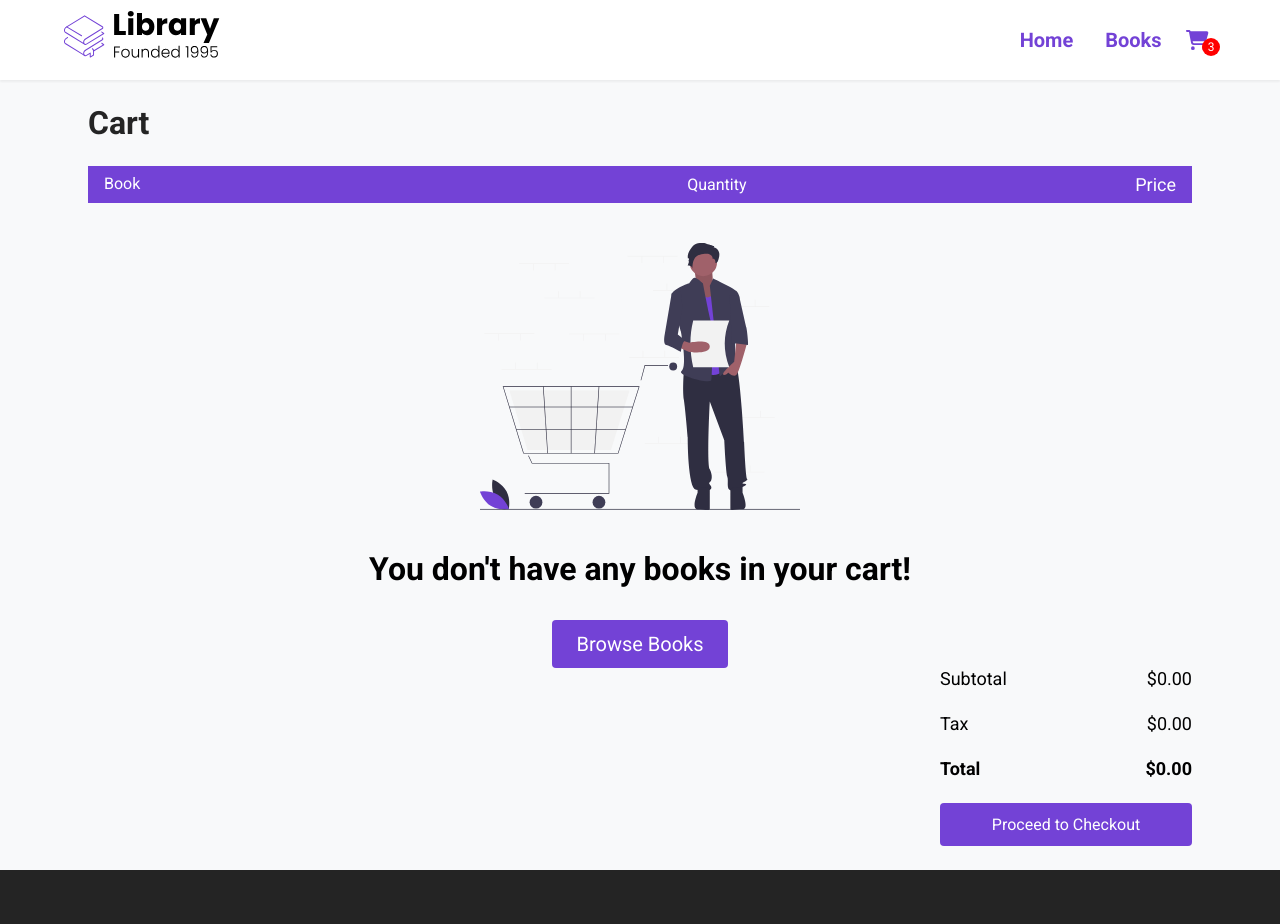
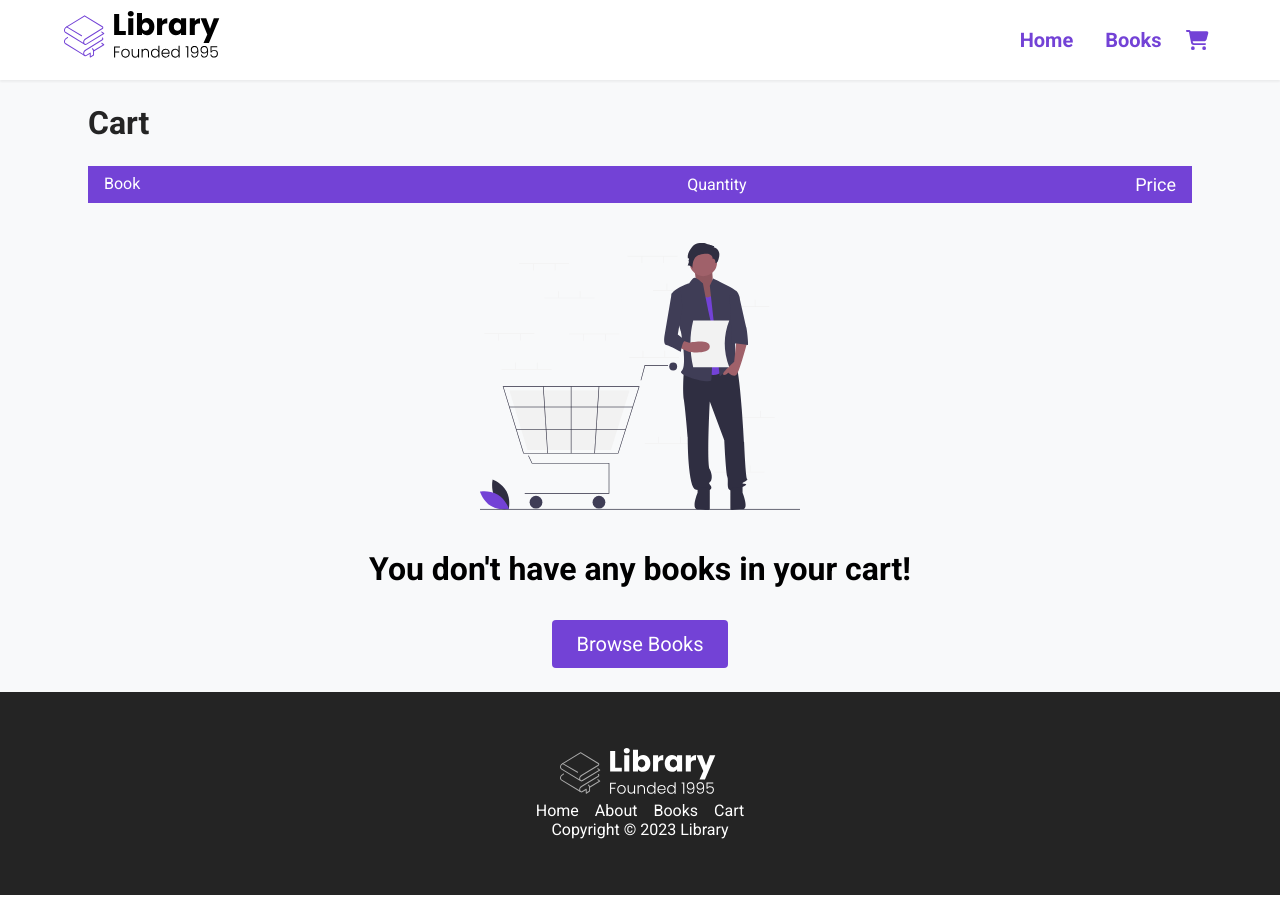
Before and after one commit to fnalviar/Library-React, a React (Create React App) app: page /cart in a window 1280 px wide. Shown: the top 924 px of the page. After the commit the page ends 895 px from the top, so only its background shows below. Built offline with nearby package versions, Linux system fonts and the light colour scheme.

Commit message:
completed

```diff
--- a/src/App.js
+++ b/src/App.js
@@ -12,24 +12,6 @@ function App() {
   const [cart, setCart] = useState([]);
 
   function addToCart(book) {
-    // const duplicateItem = cart.find((item) => +item.id === +book.id);
-    // if (duplicateItem) {
-    //   setCart(
-    //     cart.map((item) => {
-    //       if (item.id === duplicateItem.id) {
-    //         return {
-    //           ...item,
-    //           quantity: item.quantity + 1,
-    //         };
-    //       } else {
-    //         return item;
-    //       }
-    //     })
-    //   );
-    // } else {
-    //   setCart([...cart, { ...book, quantity: 1 }]);
-    // }
-
     setCart([...cart, { ...book, quantity: 1 }]);
   }
 
@@ -48,17 +30,22 @@ function App() {
 
   function removeItem(item) {
     setCart(cart.filter((book) => book.id !== item.id));
-    console.log("removeItem", item);
   }
 
-  useEffect(() => {
-    console.log(cart);
-  }, [cart]);
+  function numberOfItems() {
+    let counter = 0;
+    cart.forEach((item) => {
+      counter += item.quantity;
+    });
+    return counter;
+  }
+
+  useEffect(() => {}, [cart]);
 
   return (
     <Router>
       <div className="App">
-        <Nav />
+        <Nav numberOfItems={numberOfItems()} />
         <Route path="/" exact component={Home} />
         <Route path="/books" exact render={() => <Books books={books} />} />
         <Route
--- a/src/components/Book.jsx
+++ b/src/components/Book.jsx
@@ -1,14 +1,36 @@
-import React from "react";
+import React, { useEffect, useRef, useState } from "react";
 import { Link } from "react-router-dom";
+import Price from "./ui/Price";
 import Rating from "./ui/Rating";
-import Price from "./ui/Price";
 
 const Book = ({ book }) => {
+  const [img, setImg] = useState();
+
+  const mountedRef = useRef(true);
+
+  useEffect(() => {
+    const image = new Image();
+    image.src = book.url;
+    image.onload = () => {
+      setTimeout(() => {
+        if (mountedRef.current) {
+          setImg(image);
+        }
+      }, 300);
+    };
+    return () => {
+      // When the component unmounts
+      mountedRef.current = false;
+    };
+  });
+
   return (
     <div className="book">
+      {img ? (
+        <>
           <Link to={`/books/${book.id}`}>
             <figure className="book__img--wrapper">
-          <img src={book.url} alt="Book Image" />
+              <img className="book__img" src={img.src} alt="Book Image" />
             </figure>
           </Link>
           <div className="book__title">
@@ -17,7 +39,20 @@ const Book = ({ book }) => {
             </Link>
           </div>
           <Rating rating={book.rating} />
-      <Price salePrice={book.salePrice} originalPrice={book.originalPrice} />
+          <Price
+            salePrice={book.salePrice}
+            originalPrice={book.originalPrice}
+          />
+        </>
+      ) : (
+        <>
+          <div className="book__img--skeleton">
+            <div className="skeleton book__title--skeleton"></div>
+            <div className="skeleton book__rating--skeleton"></div>
+            <div className="skeleton book__price--skeleton"></div>
+          </div>
+        </>
+      )}
     </div>
   );
 };
--- a/src/components/Nav.jsx
+++ b/src/components/Nav.jsx
@@ -3,8 +3,7 @@ import { FontAwesomeIcon } from "@fortawesome/react-fontawesome";
 import LibraryLogo from "../assets/Library.svg";
 import { Link } from "react-router-dom";
 
-
-const Nav = () => {
+const Nav = ({ numberOfItems }) => {
   function openMenu() {
     document.body.classList += " menu--open";
   }
@@ -37,7 +36,9 @@ const Nav = () => {
             <Link to="/cart" className="nav__link">
               <FontAwesomeIcon icon="shopping-cart" />
             </Link>
-            <span className="cart__length">3</span>
+            {numberOfItems > 0 && (
+              <span className="cart__length">{numberOfItems}</span>
+            )}
           </li>
         </ul>
         <div className="menu__backdrop">
--- a/src/pages/BookInfo.jsx
+++ b/src/pages/BookInfo.jsx
@@ -15,10 +15,7 @@ const BookInfo = ({ books, addToCart, cart }) => {
   }
 
   function bookExistOnCart() {
-    if(!cart) {
-      return false;
-    }
-    return cart.find((book) => +book.id === +id); //+ means to make book.id and id into a number
+    return cart?.find((book) => +book.id === +id); //+ means to make book.id and id into a number
   }
 
   return (
--- a/src/pages/Cart.jsx
+++ b/src/pages/Cart.jsx
@@ -72,6 +72,7 @@ const Cart = ({ cart, changeQuantity, removeItem }) => {
                   );
                 })}
               </div>
+              {cart.length === 0 && (
                 <div className="cart__empty">
                   <img
                     src={EmptyCart}
@@ -83,7 +84,9 @@ const Cart = ({ cart, changeQuantity, removeItem }) => {
                     <button className="btn">Browse Books</button>
                   </Link>
                 </div>
+              )}
             </div>
+            {cart.length > 0 && (
               <div className="total">
                 <div className="total__item total__sub--total">
                   <span>Subtotal</span>
@@ -99,11 +102,12 @@ const Cart = ({ cart, changeQuantity, removeItem }) => {
                 </div>
                 <button
                   className="btn btn__checkout no-cursor"
-                onClick={() => alert("Havent implemented this function")}
+                  onClick={() => alert(`Haven't got around to doing this :(`)}
                 >
-                Proceed to Checkout
+                  Proceed to checkout
                 </button>
               </div>
+            )}
           </div>
         </div>
       </main>
```
Lines whose indentation alone changed are shown as unchanged.
